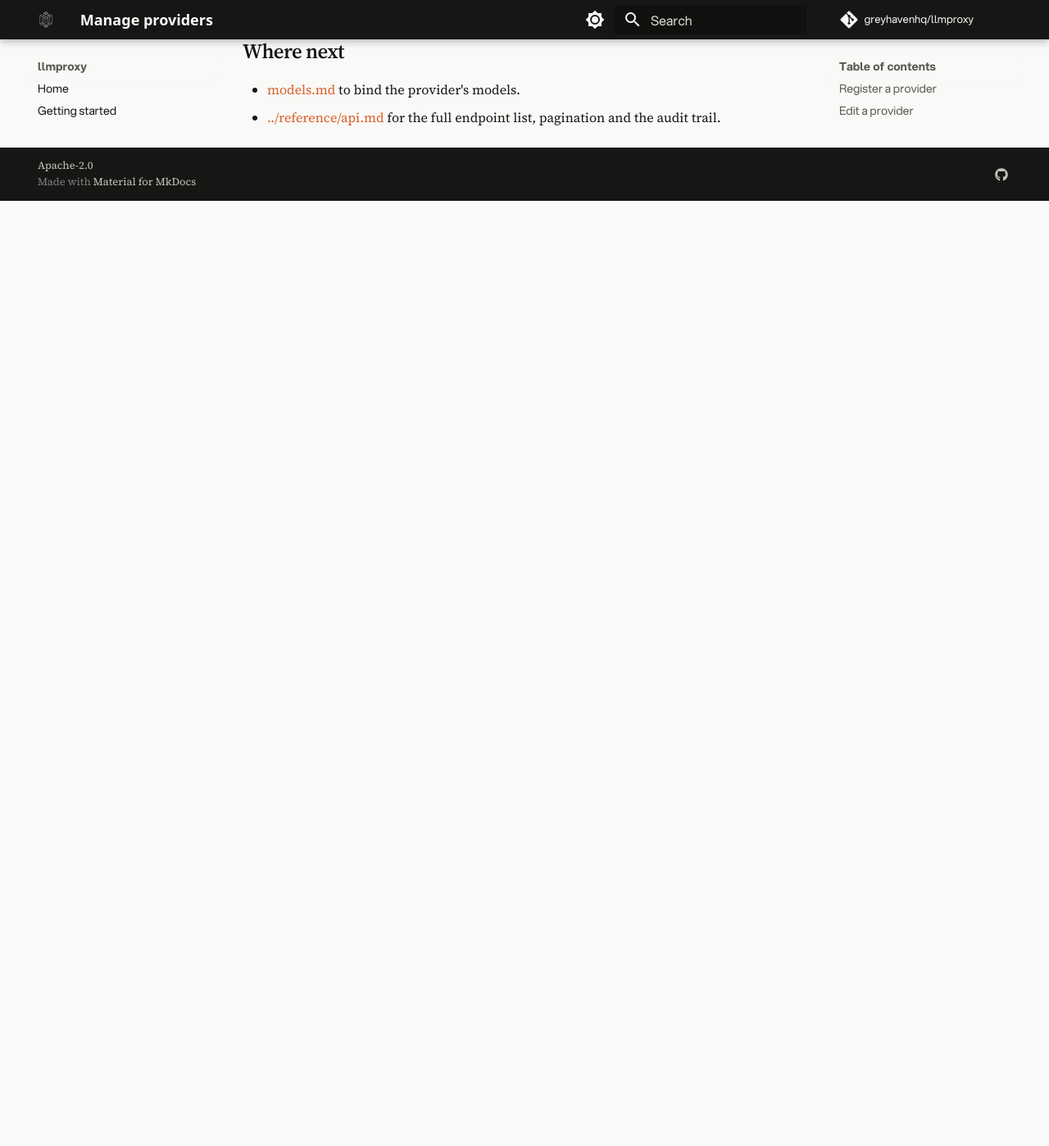
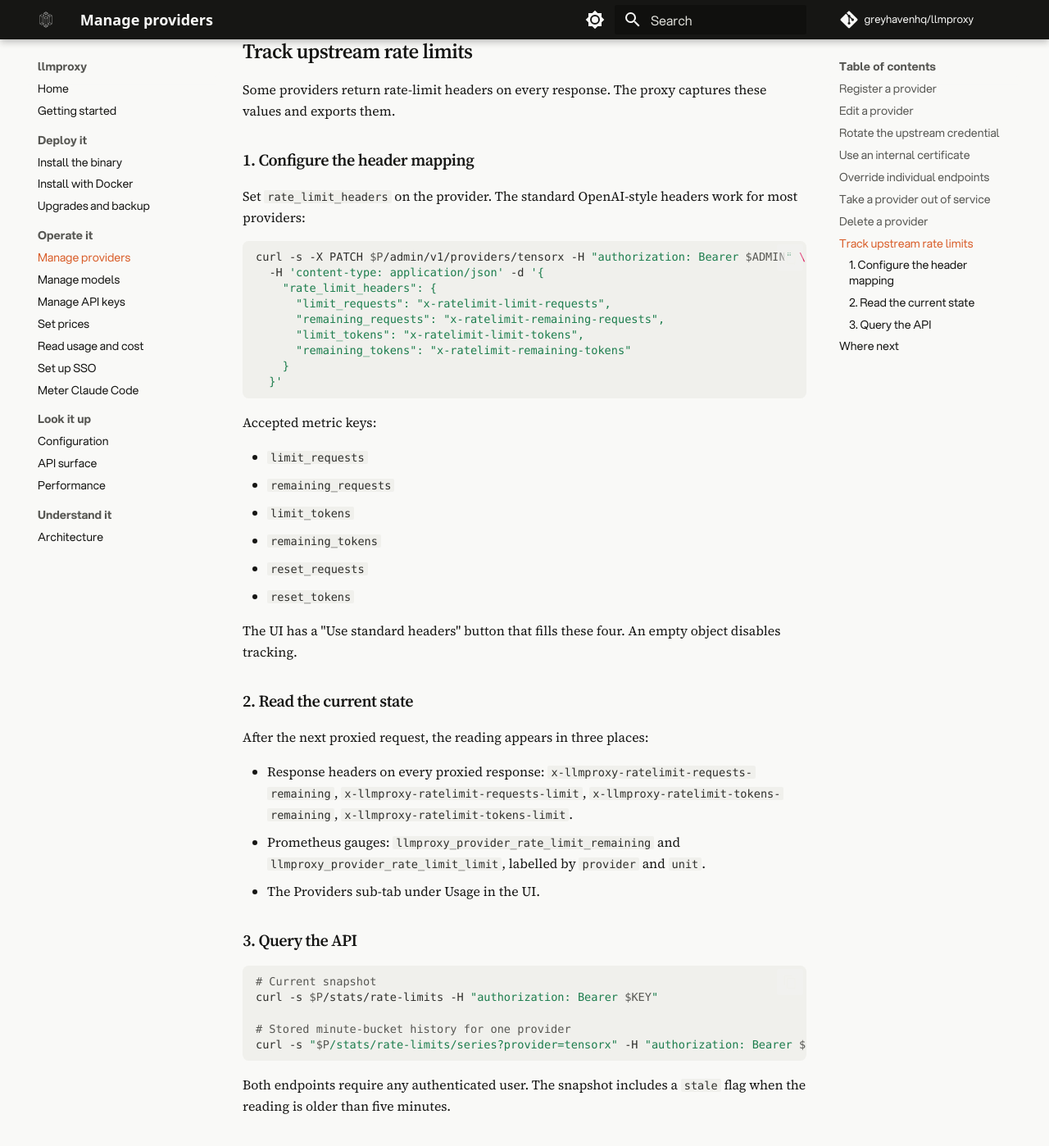
Before and after one commit to GreyhavenHQ/llmproxy, an MkDocs documentation site: the page built from docs/guides/providers.md, in a window 1280 px wide and 1400 px high, scrolled down 3685 px. Shown: the whole window at 82% size. Built offline with MkDocs 1.6.1 and Material for MkDocs 9.7.7, drawn with Linux system fonts in a browser that asks for light colours; some web fonts are replaced; comment, search, counter and statistics services are not loaded; before the commit the page ends 3930 px from its top, so only the background shows below that.

Commit message:
docs: document rate-limit tracking in providers, API and architecture
Add a "Track upstream rate limits" section to the providers guide, the
two new stats endpoints to the API reference, and the design rule to
the architecture document.

````diff
--- a/docs/guides/providers.md
+++ b/docs/guides/providers.md
@@ -152,6 +152,64 @@
 
 Disable instead of deleting if you might want the provider back.
 
+## Track upstream rate limits
+
+Some providers return rate-limit headers on every response.
+The proxy captures these values and exports them.
+
+### 1. Configure the header mapping
+
+Set `rate_limit_headers` on the provider.
+The standard OpenAI-style headers work for most providers:
+
+```bash
+curl -s -X PATCH $P/admin/v1/providers/tensorx -H "authorization: Bearer $ADMIN" \
+  -H 'content-type: application/json' -d '{
+    "rate_limit_headers": {
+      "limit_requests": "x-ratelimit-limit-requests",
+      "remaining_requests": "x-ratelimit-remaining-requests",
+      "limit_tokens": "x-ratelimit-limit-tokens",
+      "remaining_tokens": "x-ratelimit-remaining-tokens"
+    }
+  }'
+```
+
+Accepted metric keys:
+
+- `limit_requests`
+- `remaining_requests`
+- `limit_tokens`
+- `remaining_tokens`
+- `reset_requests`
+- `reset_tokens`
+
+The UI has a "Use standard headers" button that fills these four.
+An empty object disables tracking.
+
+### 2. Read the current state
+
+After the next proxied request, the reading appears in three places:
+
+- Response headers on every proxied response: `x-llmproxy-ratelimit-requests-remaining`,
+  `x-llmproxy-ratelimit-requests-limit`, `x-llmproxy-ratelimit-tokens-remaining`,
+  `x-llmproxy-ratelimit-tokens-limit`.
+- Prometheus gauges: `llmproxy_provider_rate_limit_remaining` and
+  `llmproxy_provider_rate_limit_limit`, labelled by `provider` and `unit`.
+- The Providers sub-tab under Usage in the UI.
+
+### 3. Query the API
+
+```bash
+# Current snapshot
+curl -s $P/stats/rate-limits -H "authorization: Bearer $KEY"
+
+# Stored minute-bucket history for one provider
+curl -s "$P/stats/rate-limits/series?provider=tensorx" -H "authorization: Bearer $KEY"
+```
+
+Both endpoints require any authenticated user.
+The snapshot includes a `stale` flag when the reading is older than five minutes.
+
 ## Where next
 
 - [models.md](models.md) to bind the provider's models.
--- a/docs/reference/api.md
+++ b/docs/reference/api.md
@@ -34,7 +34,11 @@
 proxy with a 400 naming the supported capabilities, never with a confusing
 upstream 404.
 
-Every response carries `x-llmproxy-provider` and `x-llmproxy-model`. Errors are
+Every response carries `x-llmproxy-provider` and `x-llmproxy-model`. When the
+provider has rate-limit tracking configured, responses also carry
+`x-llmproxy-ratelimit-requests-remaining`, `x-llmproxy-ratelimit-requests-limit`,
+`x-llmproxy-ratelimit-tokens-remaining` and `x-llmproxy-ratelimit-tokens-limit`
+(only the observed values are set). Errors are
 OpenAI-shaped with an added `llmproxy.source` field plus
 `x-llmproxy-error-source: proxy|upstream`; upstream error bodies and status
 codes pass through intact.
@@ -88,6 +92,8 @@
 | `GET /stats/requests?limit&offset` | One page of the filtered request metadata log (never content), newest first; returns `{requests, limit, offset, total}` |
 | `GET /stats/requests/facets?since&until` | Distinct principals, keys, providers, models, clients and tags in the window, for the explorer's filter options |
 | `GET /stats/errors?bucket&since&until` | The errors dashboard in one call: a gap-filled series of counts per outcome, plus a breakdown per (provider, model, endpoint, client, tags, outcome, error_kind, status_code) with request count, average duration, last-seen and time-to-outcome bands (<1s, 1-5s, 5-15s, 15-30s, 30-60s, 60-120s, >=120s). Rows with outcome `ok` are included so error rates have their denominator. |
+| `GET /stats/rate-limits` | Current rate-limit snapshot per configured provider: limits, remaining, worst remaining in the current minute, reset times, `observed_at` and a `stale` flag when the reading is older than five minutes. |
+| `GET /stats/rate-limits/series?provider&since&until` | Stored minute-bucket rate-limit samples for one provider. Each row carries the last and worst remaining values for that minute. |
 
 Failures carry an `error_kind` classification token: the transport class on
 `unreachable` (`timeout`, `connection_error`, ...) and the upstream's
````
Also changed, not shown: docs/concepts/architecture.md (+8 -0 lines).
